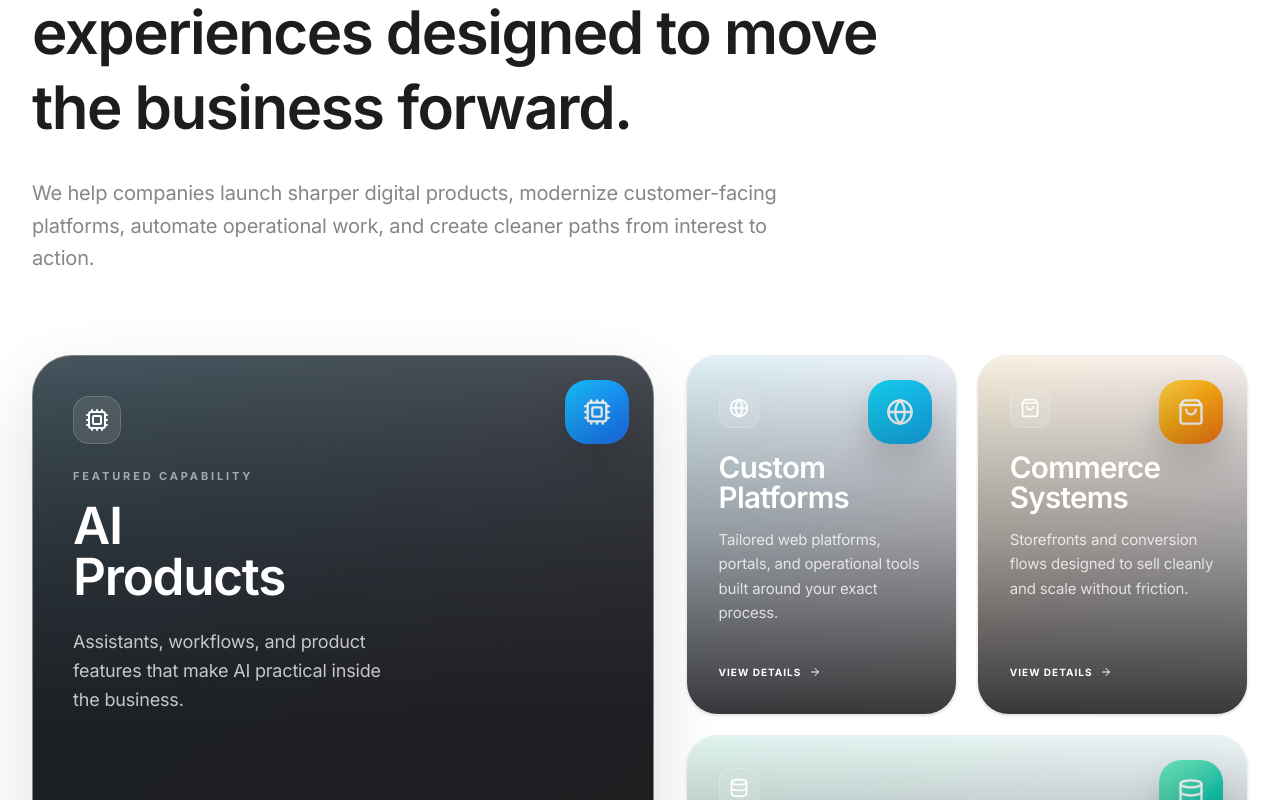
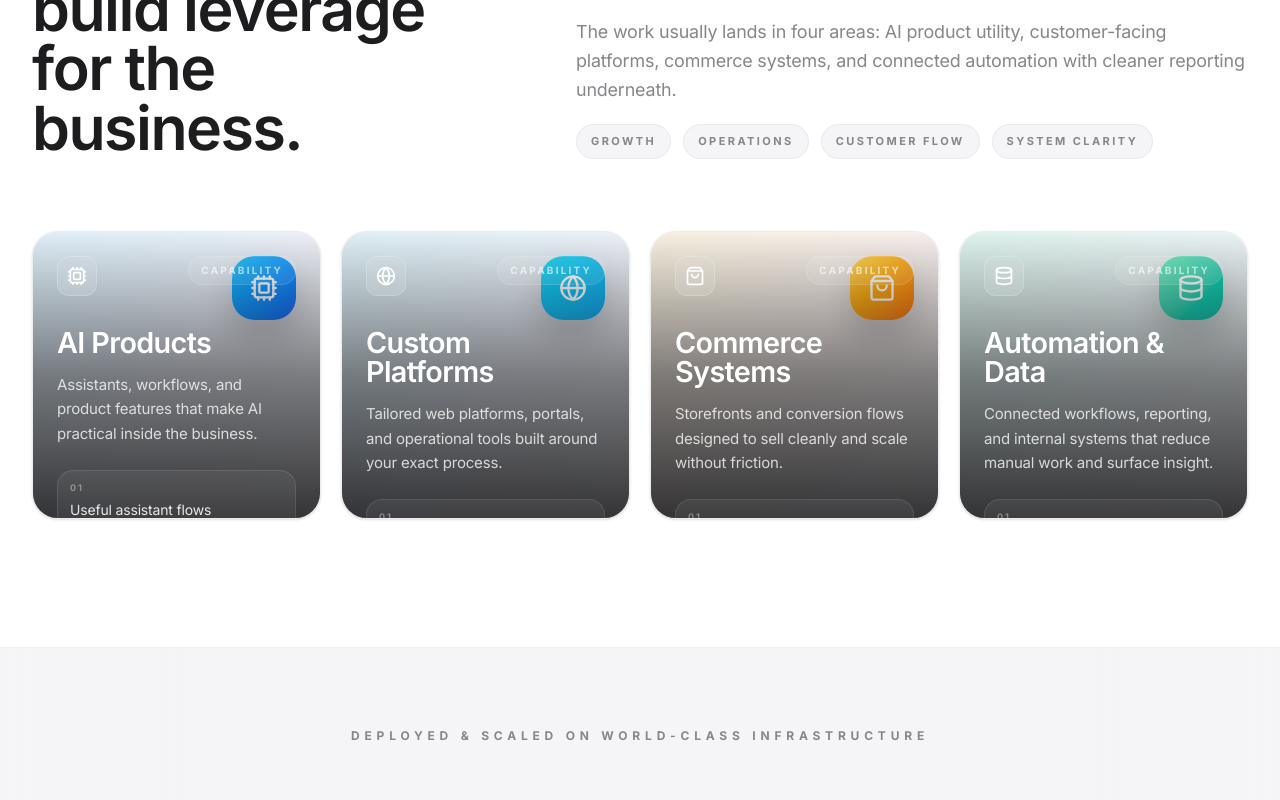
Before and after one commit to bakaltech/bakal-digital, a React (Vite) app: page / in a window 1280 px wide. Shown: the part 1400-2200 px from the top of the page. Built offline with nearby package versions, Linux system fonts and the light colour scheme; grey boxes are pictures that could not be loaded.

Commit message:
Redesign homepage capabilities section

```diff
--- a/src/pages/Home.tsx
+++ b/src/pages/Home.tsx
@@ -14,9 +14,9 @@ interface CategoryCardProps {
     description: string;
     icon: React.ElementType;
     visual: 'ai' | 'platform' | 'commerce' | 'data';
+    outcomes: string[];
   };
   idx: number;
-  className?: string;
 }
 
 const categoryVisualStyles: Record<CategoryCardProps['category']['visual'], { glow: string; orb: string; line: string }> = {
@@ -58,67 +58,47 @@ const CategoryVisual: React.FC<{ visual: CategoryCardProps['category']['visual']
   );
 };
 
-const CategoryCard: React.FC<CategoryCardProps> = ({ category, idx, className = '' }) => (
+const CategoryCard: React.FC<CategoryCardProps> = ({ category, idx }) => (
   <motion.div
     initial={{ opacity: 0, y: 20 }}
     whileInView={{ opacity: 1, y: 0 }}
     viewport={{ once: true }}
     transition={{ duration: 0.8, delay: idx * 0.1, ease: [0.16, 1, 0.3, 1] }}
-    className={`group relative min-h-[280px] sm:min-h-[340px] md:min-h-[360px] rounded-[1.5rem] sm:rounded-[2rem] overflow-hidden bg-soft border border-brand-100/50 shadow-sm hover:shadow-xl transition-all duration-500 ${className}`}
+    className="group relative min-h-[18rem] rounded-[1.6rem] overflow-hidden border border-brand-100/60 bg-soft shadow-sm transition-all duration-500 hover:-translate-y-1 hover:shadow-[0_22px_50px_rgba(17,19,21,0.08)]"
   >
     <CategoryVisual visual={category.visual} icon={category.icon} />
-    <div className="absolute inset-0 bg-gradient-to-t from-ink/92 via-ink/42 to-white/10 opacity-95 group-hover:opacity-100 transition-opacity duration-500" />
-    <div className="absolute inset-0 p-5 sm:p-8 flex flex-col">
-      <div>
-        <div className="w-10 h-10 rounded-xl bg-white/10 backdrop-blur-xl border border-white/20 flex items-center justify-center mb-4 sm:mb-6 group-hover:bg-accent group-hover:border-accent transition-all duration-500">
+    <div className="absolute inset-0 bg-gradient-to-t from-ink/94 via-ink/58 to-white/8 opacity-95 group-hover:opacity-100 transition-opacity duration-500" />
+    <div className="absolute inset-0 flex flex-col p-5 sm:p-6">
+      <div className="flex items-start justify-between gap-4">
+        <div className="w-10 h-10 rounded-xl border border-white/20 bg-white/10 backdrop-blur-xl flex items-center justify-center transition-all duration-500 group-hover:bg-accent group-hover:border-accent">
           <category.icon className="w-5 h-5 text-white" />
         </div>
-        <h3 className="text-[1.4rem] sm:text-[1.75rem] md:text-[1.85rem] font-semibold text-white mb-4 tracking-tight leading-[1.02] max-w-[10ch]">
+        <span className="rounded-full border border-white/12 bg-white/8 px-3 py-1.5 text-[10px] font-bold uppercase tracking-[0.22em] text-white/62">
+          Capability
+        </span>
+      </div>
+
+      <div className="mt-8">
+        <h3 className="max-w-[10ch] text-[1.5rem] sm:text-[1.8rem] font-semibold leading-[1.02] text-white">
           {category.title}
         </h3>
-        <p className="text-white/78 text-sm sm:text-[15px] leading-relaxed max-w-[28ch]">
+        <p className="mt-4 max-w-[28ch] text-sm sm:text-[15px] leading-relaxed text-white/78">
           {category.description}
         </p>
       </div>
+
       <div className="mt-auto pt-6">
-        <Link to="/services" className="inline-flex items-center text-white text-[10px] font-bold uppercase tracking-widest hover:text-white transition-colors">
-          View Details
-          <ArrowRight className="ml-2 w-3 h-3 transition-transform duration-300 group-hover:translate-x-1" />
-        </Link>
-      </div>
-    </div>
-  </motion.div>
-);
-
-const CapabilityLeadCard: React.FC<{ category: CategoryCardProps['category'] }> = ({ category }) => (
-  <motion.div
-    initial={{ opacity: 0, y: 24 }}
-    whileInView={{ opacity: 1, y: 0 }}
-    viewport={{ once: true }}
-    transition={{ duration: 0.8, ease: [0.16, 1, 0.3, 1] }}
-    className="relative min-h-[380px] sm:min-h-[480px] rounded-[2rem] sm:rounded-[2.5rem] overflow-hidden border border-brand-100/50 bg-ink shadow-[0_28px_70px_rgba(17,19,21,0.14)]"
-  >
-    <CategoryVisual visual={category.visual} icon={category.icon} />
-    <div className="absolute inset-0 bg-gradient-to-t from-ink via-ink/72 to-white/10" />
-    <div className="relative z-10 h-full p-6 sm:p-8 md:p-10 flex flex-col">
-      <div className="w-12 h-12 rounded-2xl bg-white/10 backdrop-blur-xl border border-white/16 flex items-center justify-center mb-6">
-        <category.icon className="w-6 h-6 text-white" />
-      </div>
-      <p className="text-[11px] font-bold uppercase tracking-[0.26em] text-white/55 mb-4">Featured Capability</p>
-      <h3 className="text-3xl sm:text-[3.2rem] font-semibold text-white tracking-tight leading-[1] max-w-[7ch] mb-6">{category.title}</h3>
-      <p className="text-base sm:text-lg text-white/74 leading-relaxed max-w-[28ch]">{category.description}</p>
-
-      <div className="mt-auto pt-8 flex flex-col gap-5">
-          <div className="grid grid-cols-2 gap-3 max-w-md">
-            {['Clarity', 'Workflow', 'Structure', 'Trust'].map((item) => (
-            <div key={item} className="rounded-[1.2rem] border border-white/10 bg-white/[0.03] px-4 py-3 text-sm font-medium text-white/82">
-              {item}
+        <div className="mb-5 grid gap-2">
+          {category.outcomes.slice(0, 2).map((outcome, outcomeIndex) => (
+            <div key={outcome} className="rounded-[1rem] border border-white/10 bg-white/6 px-3 py-2.5">
+              <p className="text-[9px] font-bold uppercase tracking-[0.22em] text-white/38">0{outcomeIndex + 1}</p>
+              <p className="mt-1 text-sm leading-relaxed text-white/88">{outcome}</p>
             </div>
           ))}
         </div>
-        <Link to="/services" className="inline-flex items-center text-white text-xs font-bold uppercase tracking-widest hover:text-accent transition-colors">
-          Explore Services
-          <ArrowRight className="ml-2 w-4 h-4" />
+        <Link to="/services" className="inline-flex items-center text-[10px] font-bold uppercase tracking-widest text-white transition-colors hover:text-white">
+          Explore capability
+          <ArrowRight className="ml-2 w-3 h-3 transition-transform duration-300 group-hover:translate-x-1" />
         </Link>
       </div>
     </div>
@@ -149,10 +129,34 @@ const ProjectCard: React.FC<{ project: (typeof projects)[number]; idx: number }>
 export default function Home() {
   const featuredProjects = projects.slice(0, 2);
   const categories = [
-    { title: 'AI Products', description: 'Assistants, workflows, and product features that make AI practical inside the business.', icon: Cpu, visual: 'ai' as const },
-    { title: 'Custom Platforms', description: 'Tailored web platforms, portals, and operational tools built around your exact process.', icon: Globe, visual: 'platform' as const },
-    { title: 'Commerce Systems', description: 'Storefronts and conversion flows designed to sell cleanly and scale without friction.', icon: ShoppingBag, visual: 'commerce' as const },
-    { title: 'Automation & Data', description: 'Connected workflows, reporting, and internal systems that reduce manual work and surface insight.', icon: Database, visual: 'data' as const },
+    {
+      title: 'AI Products',
+      description: 'Assistants, workflows, and product features that make AI practical inside the business.',
+      icon: Cpu,
+      visual: 'ai' as const,
+      outcomes: ['Useful assistant flows', 'Faster qualification and support'],
+    },
+    {
+      title: 'Custom Platforms',
+      description: 'Tailored web platforms, portals, and operational tools built around your exact process.',
+      icon: Globe,
+      visual: 'platform' as const,
+      outcomes: ['Clearer customer journeys', 'Interfaces shaped around real workflow'],
+    },
+    {
+      title: 'Commerce Systems',
+      description: 'Storefronts and conversion flows designed to sell cleanly and scale without friction.',
+      icon: ShoppingBag,
+      visual: 'commerce' as const,
+      outcomes: ['Stronger product presentation', 'Cleaner checkout and revenue flow'],
+    },
+    {
+      title: 'Automation & Data',
+      description: 'Connected workflows, reporting, and internal systems that reduce manual work and surface insight.',
+      icon: Database,
+      visual: 'data' as const,
+      outcomes: ['Less manual operational drag', 'Better visibility across the business'],
+    },
   ];
 
   return (
@@ -161,28 +165,35 @@ export default function Home() {
 
       <section className="py-14 sm:py-20 md:py-32 bg-paper">
         <div className="max-w-7xl mx-auto px-6 lg:px-8">
-          <div className="max-w-4xl mb-10 sm:mb-14 md:mb-20">
+          <div className="grid gap-8 lg:grid-cols-[minmax(0,0.58fr)_minmax(0,1fr)] lg:gap-14 items-end mb-10 sm:mb-14 md:mb-18">
+            <div className="max-w-xl">
               <p className="text-xs sm:text-sm font-bold uppercase tracking-[0.28em] sm:tracking-[0.3em] text-accent mb-4 sm:mb-6">What We Build</p>
-            <h2 className="text-[2rem] sm:text-4xl md:text-6xl font-semibold text-ink leading-tight tracking-tight mb-5 sm:mb-8">
-              Digital products, systems, and experiences designed to move the business forward.
+              <h2 className="text-[2rem] sm:text-4xl md:text-[3.8rem] font-semibold text-ink leading-[0.98] tracking-tight">
+                Where we build leverage for the business.
               </h2>
-            <p className="text-base sm:text-xl text-brand-400 leading-relaxed max-w-3xl">
-              We help companies launch sharper digital products, modernize customer-facing platforms, automate operational work, and create cleaner paths from interest to action.
+            </div>
+            <div className="max-w-2xl lg:justify-self-end">
+              <p className="text-base sm:text-lg md:text-[1.12rem] text-brand-400 leading-relaxed">
+                The work usually lands in four areas: AI product utility, customer-facing platforms, commerce systems, and connected automation with cleaner reporting underneath.
               </p>
+              <div className="mt-5 flex flex-wrap gap-3">
+                {['Growth', 'Operations', 'Customer flow', 'System clarity'].map((item) => (
+                  <span key={item} className="rounded-full border border-brand-100 bg-soft px-3.5 py-2 text-[11px] font-bold uppercase tracking-[0.22em] text-brand-400">
+                    {item}
+                  </span>
+                ))}
+              </div>
+            </div>
           </div>
 
-          <div className="grid lg:grid-cols-[1.05fr_0.95fr] gap-5 sm:gap-6 md:gap-8">
-            <CapabilityLeadCard category={categories[0]} />
-            <div className="grid lg:grid-cols-2 gap-4 sm:gap-5">
-              {categories.slice(1).map((cat, idx) => (
+          <div className="grid gap-4 sm:gap-5 lg:grid-cols-2 xl:grid-cols-4">
+            {categories.map((cat, idx) => (
               <CategoryCard
                 key={cat.title}
                 category={cat}
                 idx={idx}
-                  className={idx === 2 ? 'lg:col-span-2' : ''}
               />
             ))}
-            </div>
           </div>
         </div>
       </section>
```
Lines whose indentation alone changed are shown as unchanged.
